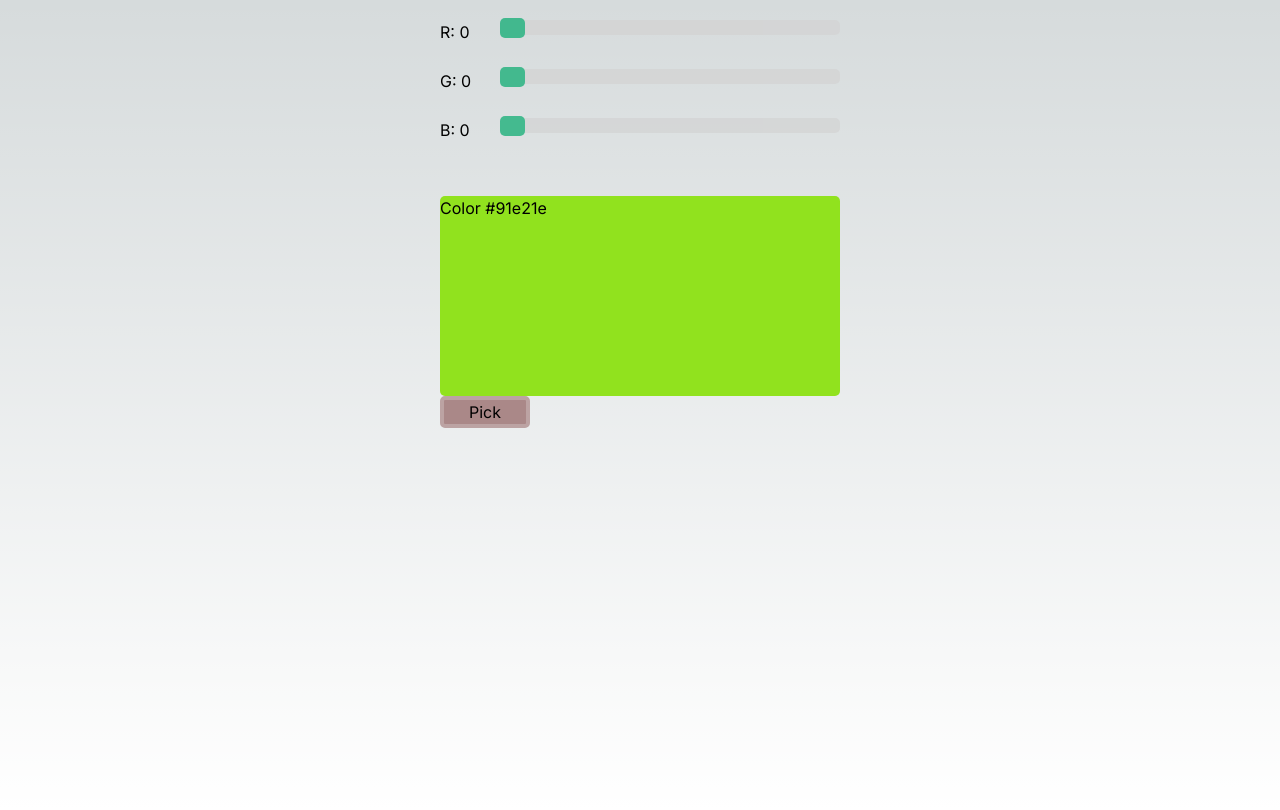
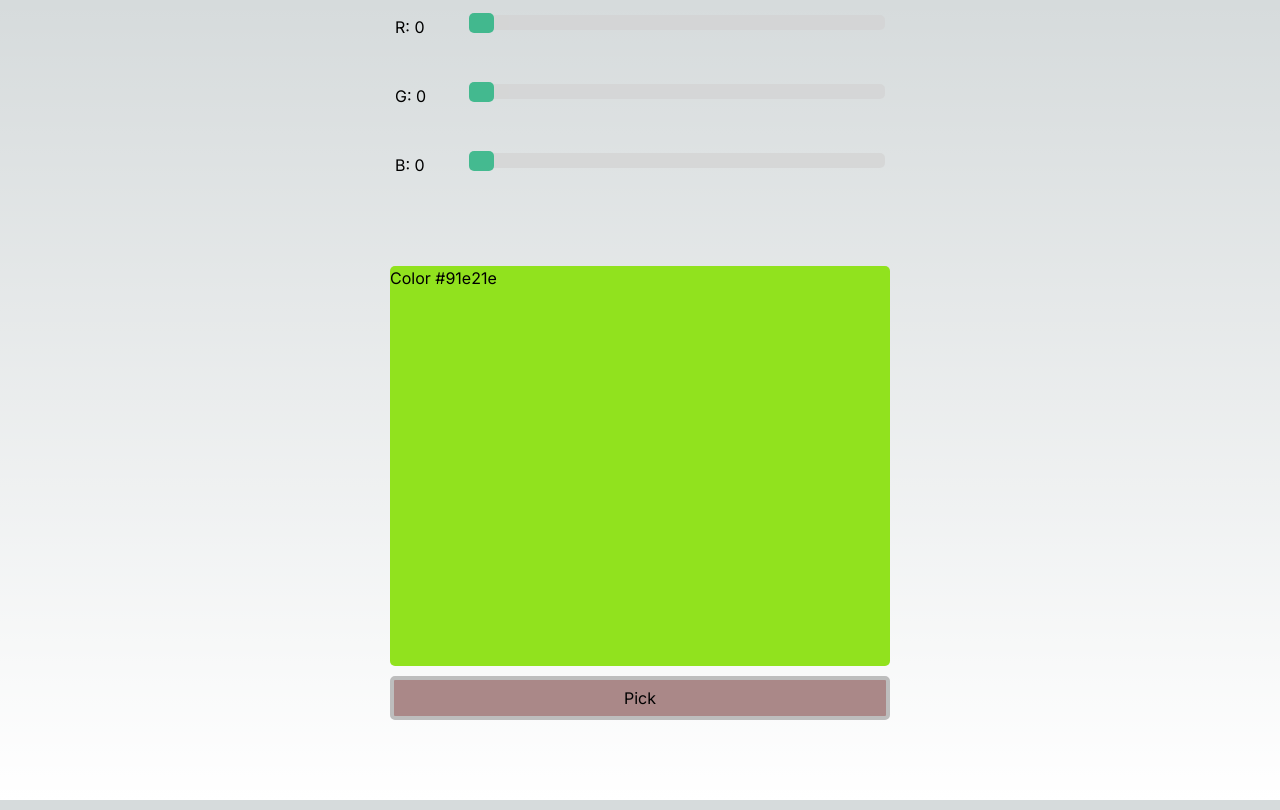
Before and after one commit to Renegatto/color-game-react, a Next.js app: page / in a window 1280 px wide. Built offline with nearby package versions, Linux system fonts and the light colour scheme.

Commit message:
Fix formatting

```diff
--- a/src/app/MyComponent.scss
+++ b/src/app/MyComponent.scss
@@ -36,7 +36,7 @@
 .slidecontainer {
   @include border-radius;
   display: flex;
-
+  padding: 5px;
   justify-content: space-between;
   align-items: start;
   font-size: medium;
@@ -65,8 +65,7 @@
 
 @mixin fullSized {
   width: 100%;
-  height: 100%;
-  overflow: hidden;
+  // height: 100%;
   position: relative;
 }
 .fullRelative {
@@ -74,19 +73,43 @@
 }
 
 @mixin color-window-size {
-  width: 400px;
-  height: 200px;
+  height: 100%;
+  width: 100%;
+  // max-width: 400px;
+  // max-height: 600px;
+
+}
+.game-round {
+  @include color-window-size;
+  height: 100%;
+  width: 100%;
+  max-width: 500px;
+  max-height: 90vh;
+  position: absolute;
+  display: flex;
+  row-gap: 10px;
+  flex-direction: column;
+  justify-content: flex-start;
 }
 .colored-background {
   @include border-radius;
-  @include color-window-size;
+  // @include color-window-size;
+  display: flex;
+  flex-direction: column;
+  height: 100%;
+  width: 100%;
 
+  position: relative;
   &.comparison {
-    height: 50%
+    height: 50%;
+    min-height: 50px;
+    position: relative;
   };
   &.background {
     height: 100%;
+    min-height: 50px;
     position: relative;
+    // position: relative;
   };
 }
 .color-picker {
@@ -98,7 +121,7 @@
   @include fullSized;
   @include border-radius;
   &.overlay-on-disabled {
-    background-color: #88888888;
+    background-color: #bd636342;
     width: 100%;
     height: 100%;
     position: absolute;
@@ -108,7 +131,10 @@
 .game {
   @mixin btn {
     @include border-radius;
-    border: 4px solid #bca3a3;
+    border: 4px solid #bdbdbd;
+    font-size: medium;
+    height: 10%;
+    position: relative;
     min-width: 90px;
   };
   &.submit-btn {
@@ -117,7 +143,7 @@
   };
   &.reset-game-btn {
     @include btn;
-    background-color: #aaaa00;
+    background-color: #d0d0d0;
   };
 }
 
--- a/src/app/MyComponent.tsx
+++ b/src/app/MyComponent.tsx
@@ -89,7 +89,7 @@ export const GameRound: FC<{
       match: alg => alg.ended(!matches, difference)})
     )
   }
-  return <div>
+  return <div className="game-round">
     <ColorPicker
       disabledWith={
         gameState.match({
@@ -190,10 +190,10 @@ const ColorPicker: FC<ColorPickerProps> = ({disabledWith,update}) => {
     <div className={"color-picker overlay-on-disabled"}/>
 
   return <div className={"color-picker"}>
-    {whenDisabled(_ => overlayOnDisabled)}
     {drawSlidersPair(setR, color => color.r, "R")}
     {drawSlidersPair(setG, color => color.g, "G")}
     {drawSlidersPair(setB, color => color.b, "B")}
+    {whenDisabled(_ => overlayOnDisabled)}
   </div>
 }
 
--- a/src/app/globals.scss
+++ b/src/app/globals.scss
@@ -17,7 +17,7 @@
 }
 
 body {
-  padding-top: 10px;
+
   color: rgb(var(--foreground-rgb));
   background: linear-gradient(
       to bottom,
@@ -26,4 +26,13 @@ body {
     )
     rgb(var(--background-start-rgb));
 }
+.app {
+  display: flex;
+  justify-content:center;
+  position: relative;
+  flex-direction: row;
+  // align-content: center;
+  align-items:start;
+}
+
 @import "./MyComponent.scss"
--- a/src/app/page.tsx
+++ b/src/app/page.tsx
@@ -3,31 +3,31 @@ import { ColoredBackground, ColorsComparison, Game } from './MyComponent'
 
 export default function Home() {
   return ( // justify-between
-    <main className="flex min-h-screen flex-col items-center  p-0">
-      <div className="z-10 max-w-5xl w-full items-center justify-between font-mono text-sm lg:flex">
-        {/* <p className="fixed left-0 top-0 flex w-full justify-center border-b border-gray-300 bg-gradient-to-b from-zinc-200 pb-6 pt-8 backdrop-blur-2xl dark:border-neutral-800 dark:bg-zinc-800/30 dark:from-inherit lg:static lg:w-auto  lg:rounded-xl lg:border lg:bg-gray-200 lg:p-4 lg:dark:bg-zinc-800/30">
-          Get started by editing&nbsp;
-          <code className="font-mono font-bold">src/app/page.tsx</code>
-        </p> */}
-        {/* <div className="fixed bottom-0 left-0 flex h-48 w-full items-end justify-center bg-gradient-to-t from-white via-white dark:from-black dark:via-black lg:static lg:h-auto lg:w-auto lg:bg-none">
-          <a
-            className="pointer-events-none flex place-items-center gap-2 p-8 lg:pointer-events-auto lg:p-0"
-            href="https://vercel.com?utm_source=create-next-app&utm_medium=appdir-template&utm_campaign=create-next-app"
-            target="_blank"
-            rel="noopener noreferrer"
-          >
-            By{' '}
-            <Image
-              src="/vercel.svg"
-              alt="Vercel Logo"
-              className="dark:invert"
-              width={100}
-              height={24}
-              priority
-            />
-          </a>
-        </div> */}
-      </div>
+      // <div className="z-10 max-w-5xl w-full items-center font-mono text-sm lg:flex app">
+      //   {/* <p className="fixed left-0 top-0 flex w-full justify-center border-b border-gray-300 bg-gradient-to-b from-zinc-200 pb-6 pt-8 backdrop-blur-2xl dark:border-neutral-800 dark:bg-zinc-800/30 dark:from-inherit lg:static lg:w-auto  lg:rounded-xl lg:border lg:bg-gray-200 lg:p-4 lg:dark:bg-zinc-800/30">
+      //     Get started by editing&nbsp;
+      //     <code className="font-mono font-bold">src/app/page.tsx</code>
+      //   </p> */}
+      //   {/* <div className="fixed bottom-0 left-0 flex h-48 w-full items-end justify-center bg-gradient-to-t from-white via-white dark:from-black dark:via-black lg:static lg:h-auto lg:w-auto lg:bg-none">
+      //     <a
+      //       className="pointer-events-none flex place-items-center gap-2 p-8 lg:pointer-events-auto lg:p-0"
+      //       href="https://vercel.com?utm_source=create-next-app&utm_medium=appdir-template&utm_campaign=create-next-app"
+      //       target="_blank"
+      //       rel="noopener noreferrer"
+      //     >
+      //       By{' '}
+      //       <Image
+      //         src="/vercel.svg"
+      //         alt="Vercel Logo"
+      //         className="dark:invert"
+      //         width={100}
+      //         height={24}
+      //         priority
+      //       />
+      //     </a>
+      //   </div> */}
+      // </div>
+    <main className="app flex min-h-screen flex-col items-center p-0">
 
       {/*<div className="relative flex place-items-center before:absolute before:h-[300px] before:w-[480px] before:-translate-x-1/2 before:rounded-full before:bg-gradient-radial before:from-white before:to-transparent before:blur-2xl before:content-[''] after:absolute after:-z-20 after:h-[180px] after:w-[240px] after:translate-x-1/3 after:bg-gradient-conic after:from-sky-200 after:via-blue-200 after:blur-2xl after:content-[''] before:dark:bg-gradient-to-br before:dark:from-transparent before:dark:to-blue-700 before:dark:opacity-10 after:dark:from-sky-900 after:dark:via-[#0141ff] after:dark:opacity-40 before:lg:h-[360px] z-[-1]">
          <Image
```
